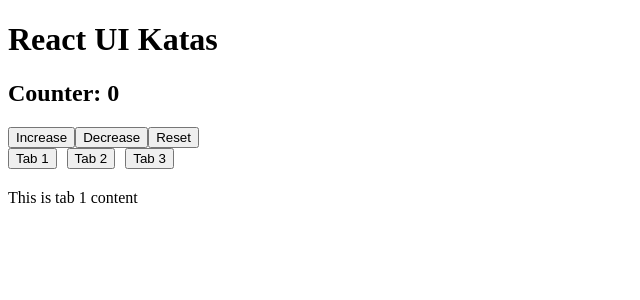
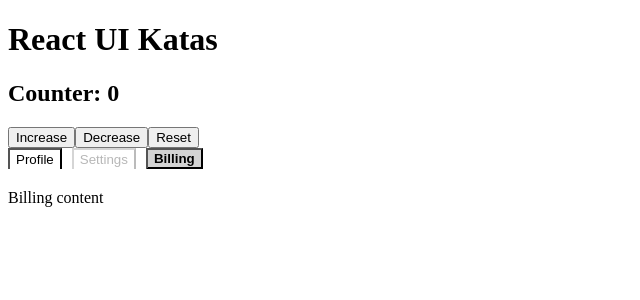
Before and after one commit to VolodymyrHaran/react-ui-katas, a React (Vite) app in the folder react-ui-katas/: page / in a window 1280 px wide. Shown: the top 300 px of the page, without its empty margins (0-640 px from the left). Built offline with nearby package versions, Linux system fonts and the light colour scheme.

Commit message:
feat: add style and logic conmtrols

```diff
--- a/react-ui-katas/src/App.tsx
+++ b/react-ui-katas/src/App.tsx
@@ -3,18 +3,9 @@ import { Tabs } from "./components/Tabs";
 
 function App() {
   const tabs = [
-    {
-      label: "Tab 1",
-      content: <p>This is tab 1 content</p>,
-    },
-    {
-      label: "Tab 2",
-      content: <p>This is tab 2 content</p>,
-    },
-    {
-      label: "Tab 3",
-      content: <p>This is tab 3 content</p>,
-    },
+    { label: "Profile", content: <p>Profile content</p> },
+    { label: "Settings", content: <p>Settings content</p>, disabled: true },
+    { label: "Billing", content: <p>Billing content</p> }
   ];
 
   return (
@@ -23,7 +14,7 @@ function App() {
 
       <Counter />
 
-      <Tabs tabs={tabs} />
+      <Tabs tabs={tabs} defaultIndex={2} />
     </div>
   );
 }
--- a/react-ui-katas/src/components/Tabs.tsx
+++ b/react-ui-katas/src/components/Tabs.tsx
@@ -3,20 +3,49 @@ import { useState } from "react";
 type Tab = {
   label: string;
   content: React.ReactNode;
+  disabled?: boolean;
 };
 
 type TabsProps = {
   tabs: Tab[];
+  defaultIndex?: number;
 };
 
-export function Tabs({ tabs }: TabsProps) {
-  const [activeIndex, setActiveIndex] = useState(0);
+function getNextEnabledIndex(tabs: Tab[], currentIndex: number, direction: 1 | -1) {
+    let nextIndex = currentIndex;
+    do {
+        nextIndex = (nextIndex + direction + tabs.length) % tabs.length;
+    } while (tabs[nextIndex].disabled);
+    return nextIndex;
+}
+
+
+export function Tabs({ tabs, defaultIndex = 0 }: TabsProps) {
+  const [activeIndex, setActiveIndex] = useState(defaultIndex);
+
+  const handleKeyDown = (event: React.KeyboardEvent<HTMLDivElement>) => {
+    if (event.key === "ArrowRight") {
+        setActiveIndex((prev) => getNextEnabledIndex(tabs, prev, 1)); // Move right
+    }
+
+    if (event.key === "ArrowLeft") {
+        setActiveIndex((prev) => getNextEnabledIndex(tabs, prev, -1)); // Move left
+    }
+  };
 
   return (
     <div>
-      <div style={{ display: "flex", gap: "10px" }}>
+      <div style={{ display: "flex", gap: "10px" }}
+        onKeyDown={handleKeyDown} tabIndex={defaultIndex}>
         {tabs.map((tab, index) => (
-          <button key={index} onClick={() => setActiveIndex(index)}>
+          <button
+            key={index}
+            onClick={() => setActiveIndex(index)}
+            disabled={tab.disabled}
+            style={{fontWeight: activeIndex === index ? "bold" : "normal",
+            borderBottom: activeIndex === index ? "2px solid black" : "none",
+            background: activeIndex === index ? "lightgray" : "none"
+          }}>
             {tab.label}
           </button>
         ))}
```
